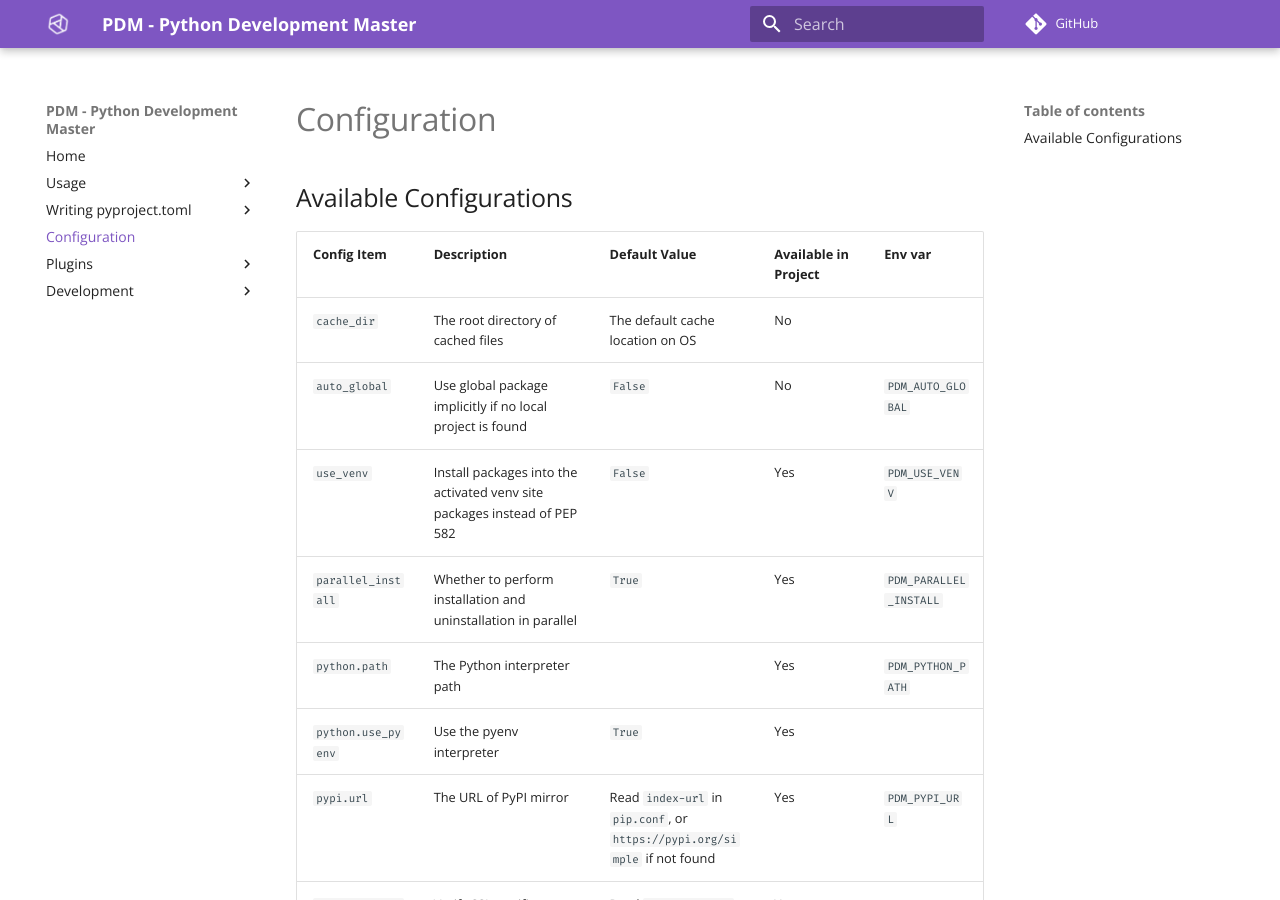
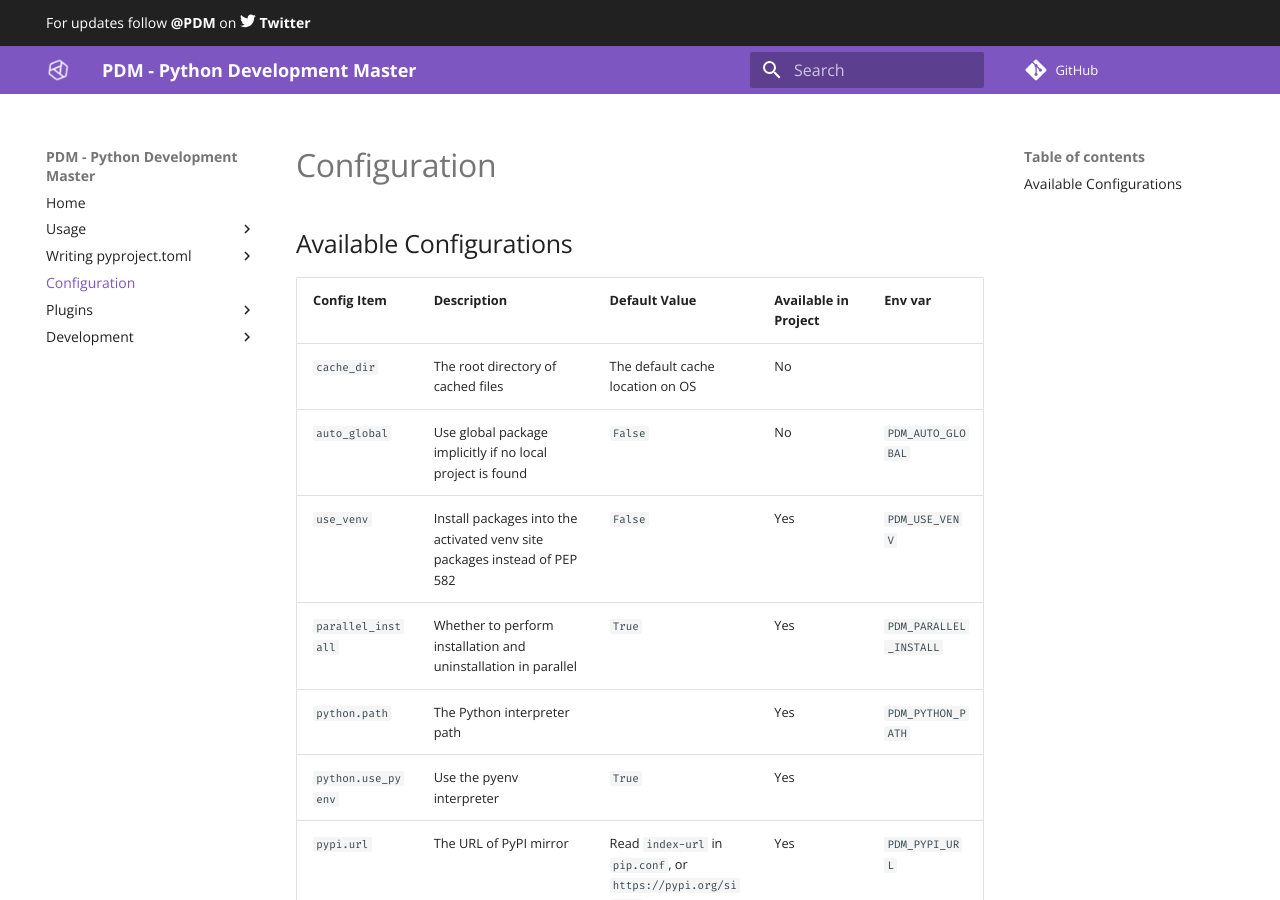
Before and after one commit to ChrisSanderser/pd-ms, an MkDocs documentation site: the page built from docs/docs/configuration.md, in a window 1280 px wide and 900 px high. Built offline with MkDocs 1.6.1 and Material for MkDocs 9.7.7, drawn with Linux system fonts in a browser that asks for light colours; comment, search, counter and statistics services are not loaded.

Commit message:
Update README with social links

```diff
--- a/docs/mkdocs.yml
+++ b/docs/mkdocs.yml
@@ -12,6 +12,7 @@ theme:
     code: Fira Code
   logo: assets/logo.png
   favicon: assets/logo.png
+  custom_dir: overrides
 
 nav:
   - Home: index.md
@@ -41,3 +42,12 @@ markdown_extensions:
       base_path: docs
 
 copyright: Copyright &copy; 2019-2021 <a href="https://frostming.com">Frost Ming</a>
+
+extra:
+  social:
+    - icon: fontawesome/brands/github
+      link: https://github.com/pdm-project/pdm
+    - icon: fontawesome/brands/twitter
+      link: https://twitter.com/pdm_project
+    - icon: fontawesome/brands/discord
+      link: https://discord.gg/CEUwAmYm
--- /dev/null
+++ b/docs/overrides/main.html
@@ -0,0 +1,11 @@
+{% extends 'base.html' %}
+
+{% block announce %}
+  <a href="https://twitter.com/pdm_project" style="color: currentColor">
+    For updates follow <strong>@PDM</strong> on
+    <span class="twemoji twitter">
+      {% include ".icons/fontawesome/brands/twitter.svg" %}
+    </span>
+    <strong>Twitter</strong>
+  </a>
+{% endblock %}
```
Also changed, not shown: README.md, README_zh.md.
